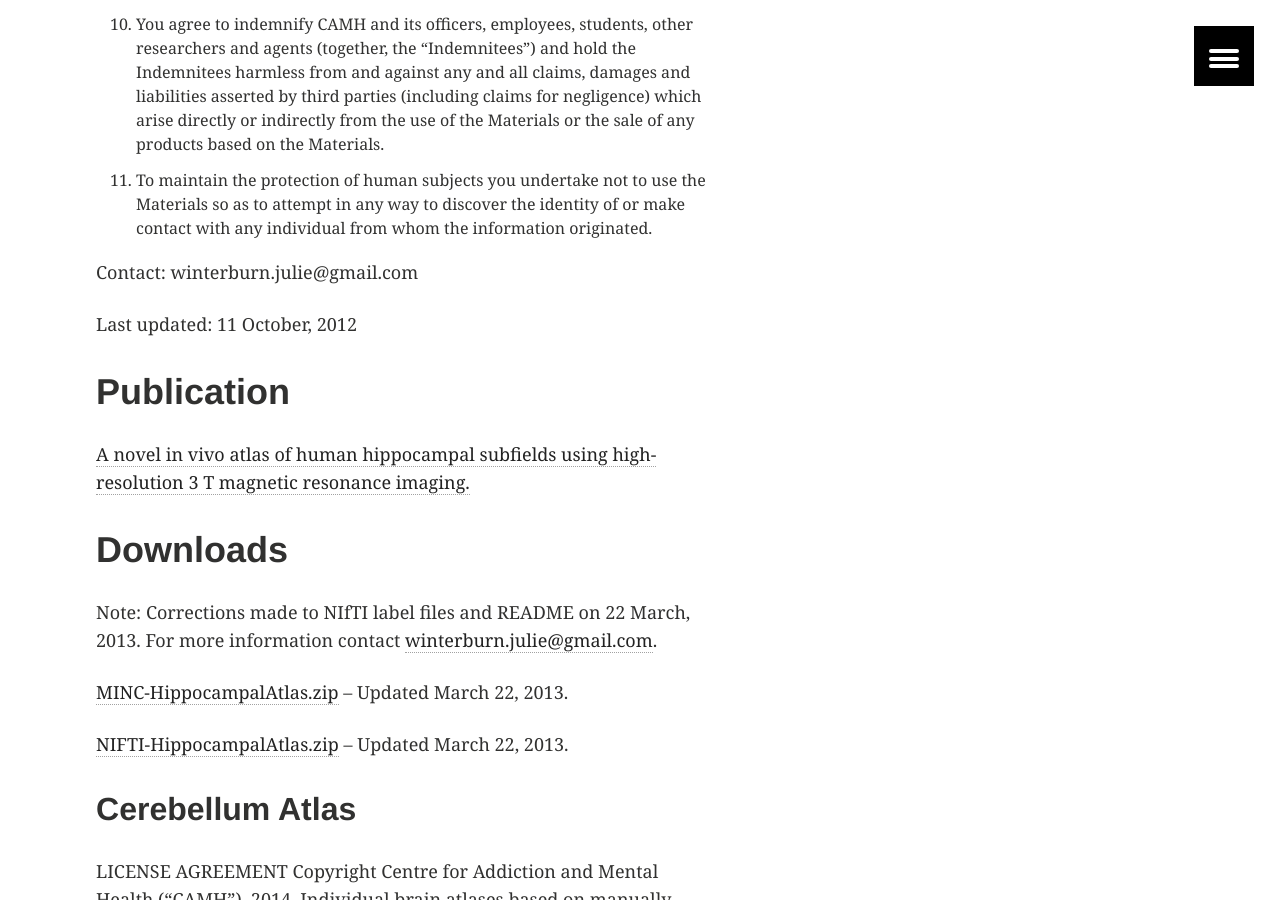
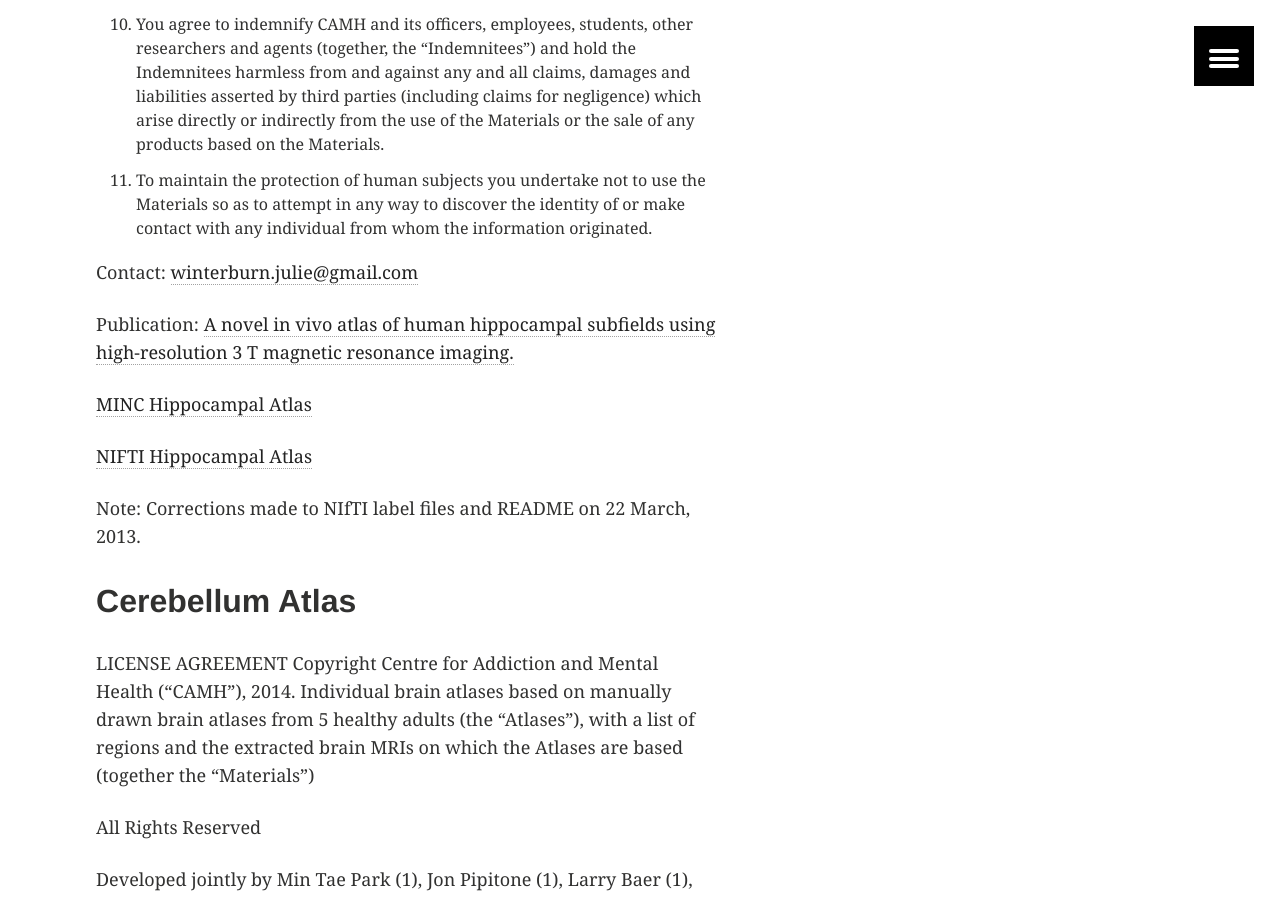
Before and after one commit to TIGRLab/tigrlab.github.io, a Jekyll site: the page built from _posts/projects/2014-02-17-subcortical-atlases.md, in a window 1280 px wide and 900 px high, scrolled down 2660 px. Built offline with Jekyll 4.4.1, drawn with Linux system fonts in a browser that asks for light colours; some of the changed text lies outside the part shown.

Commit message:
fixed download links

```diff
--- a/_posts/projects/2014-02-17-subcortical-atlases.md
+++ b/_posts/projects/2014-02-17-subcortical-atlases.md
@@ -48,27 +48,18 @@
 9. You agree to indemnify CAMH and its officers, employees, students, other researchers and agents (together, the "Indemnitees") and hold the Indemnitees harmless from and against any and all claims, damages and liabilities asserted by third parties (including claims for negligence) which arise directly or indirectly from the use of the Materials or the sale of any products based on the Materials.
 10. To maintain the protection of human subjects you undertake not to use the Materials so as to attempt in any way to discover the identity of or make contact with any individual from whom the information originated.
 
-Contact: winterburn.julie@gmail.com
+Contact: [winterburn.julie@gmail.com](mailto:winterburn.julie@gmail.com)
 
-Last updated: 11 October, 2012
+Publication: [A novel in vivo atlas of human hippocampal subfields using high-resolution 3 T magnetic resonance imaging.](http://www.sciencedirect.com/science/article/pii/S1053811913001237)
 
-Publication
-===========
+[MINC Hippocampal Atlas](https://docs.google.com/forms/d/1dXcUdrQMxDY8f4qKIAJAEATb8Jn1Hz5m1cy7PwdBR_s/viewform)
 
-[A novel in vivo atlas of human hippocampal subfields using high-resolution 3 T magnetic resonance imaging.](http://www.sciencedirect.com/science/article/pii/S1053811913001237)
+[NIFTI Hippocampal Atlas](https://docs.google.com/forms/d/1dXcUdrQMxDY8f4qKIAJAEATb8Jn1Hz5m1cy7PwdBR_s/viewform)
 
-Downloads
-=========
-
-Note: Corrections made to NIfTI label files and README on 22 March, 2013. For more information contact [winterburn.julie@gmail.com](mailto:winterburn.julie@gmail.com).
-
-[MINC-HippocampalAtlas.zip](http://imaging-genetics.camh.ca/data/WinterburnHippocampalAtlas_MINC_v2.zip) -- Updated March 22, 2013.
-
-[NIFTI-HippocampalAtlas.zip](http://imaging-genetics.camh.ca/data/WinterburnHippocampalAtlas_NIfTI_v2_Apr.18.zip) -- Updated March 22, 2013.
-
+Note: Corrections made to NIfTI label files and README on 22 March, 2013.
 
 Cerebellum Atlas
------------------
+----------------
 
 LICENSE AGREEMENT
 Copyright Centre for Addiction and Mental Health ("CAMH"), 2014.
@@ -101,8 +92,6 @@
 10. You agree to indemnify CAMH and its officers, employees, students, other researchers and agents (together, the "Indemnitees") and hold the Indemnitees harmless from and against any and all claims, damages and liabilities asserted by third parties (including claims for negligence) which arise directly or indirectly from the use of the Materials or the sale of any products based on the Materials.
 11. To maintain the protection of human subjects you undertake not to use the Materials so as to attempt in any way to discover the identity of or make contact with any individual from whom the information originated.
 
-Downloads
----------
-[MINC-CerebellumAtlas.zip](http://imaging-genetics.camh.ca/data/Cerebellum_Atlases_2014-05-27.zip)
+Contact: mtpark89@gmail.com; mallar@cobralab.ca
 
-Contact: mtpark89@gmail.com; mallar.chakravarty@camh.ca
+[MINC-CerebellumAtlas.zip](https://docs.google.com/a/cobralab.ca/forms/d/1TceLn3MBTAFdKoi7-L_Vi7tKh2fIus8VTsGTWTpXLAI/viewform)
```
